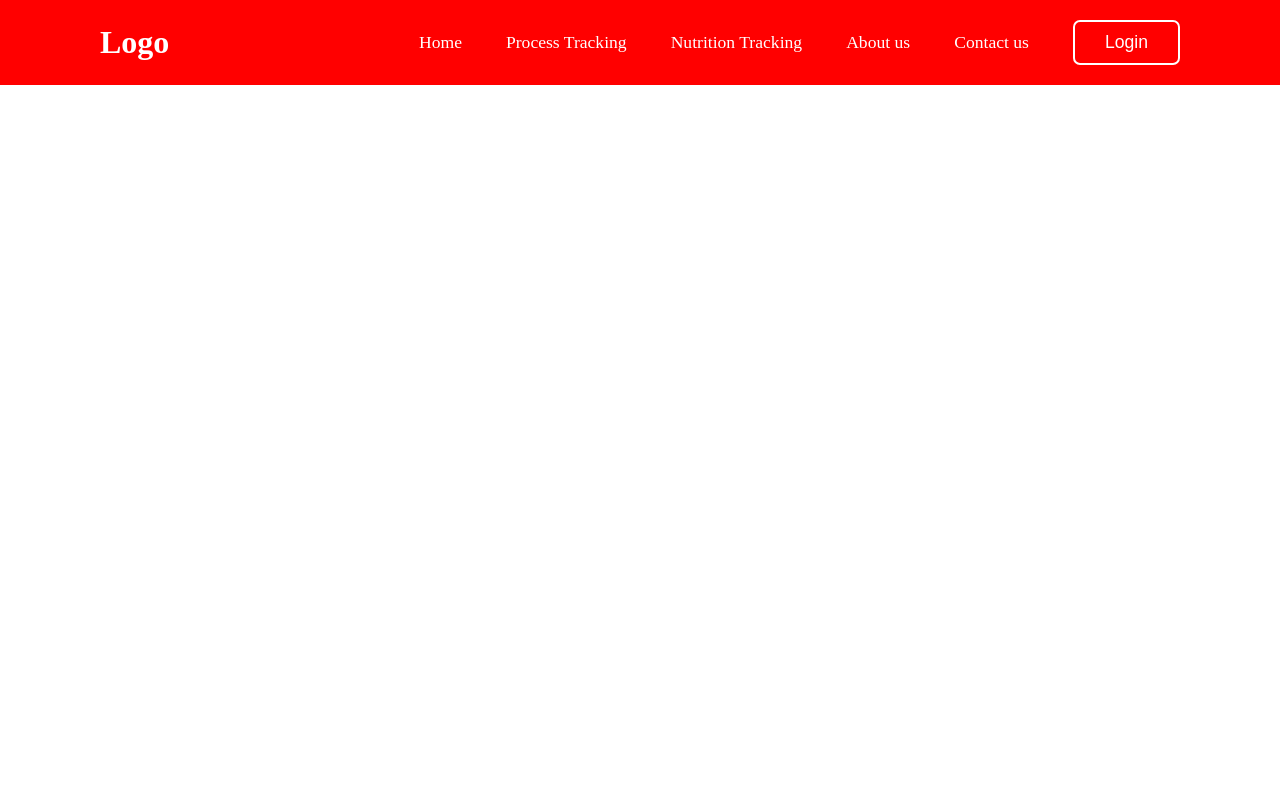
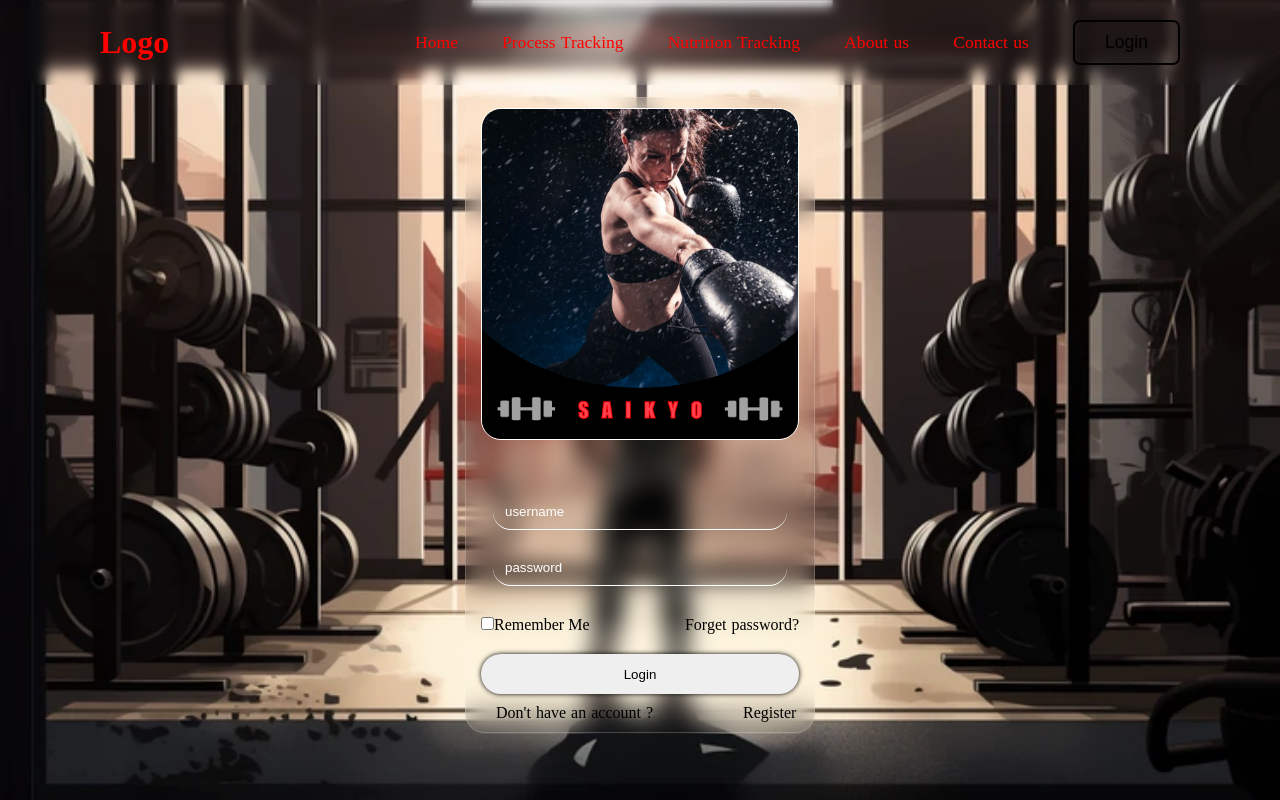
Before and after one commit to Sri01729/DGL_123_Project, a PHP site: page / in a window 1280 px wide. Run offline with PHP 8.4, Linux system fonts and the light colour scheme.

Commit message:
Create login page

```diff
--- a/index.html
+++ b/index.html
@@ -23,7 +23,28 @@
         </nav>
     </header>
     <main>
-
+        <div class="wrapper">
+            <form action="">
+                <img src="images/saikyo_login.png">
+                <div class="input-box">
+                    <input type="text" placeholder="username" required>
+                    <i class="bx bxs-user"></i>
+                </div>
+                <div class="input-box">
+                    <input type="password" placeholder="password" required>
+                    <i class="bx bxs-lock-alt"></i>
+                </div>
+                <div class="remember">
+                    <label><input type="checkbox">Remember Me</label>
+                    <a href="#">Forget password?</a>
+                </div>
+                <input type="submit" class="btn" value="Login">
+                <div class="register">
+                    <p>Don't have an account ? </p>
+                    <a href="#"> Register</a>
+                </div>
+            </form>
+        </div>
     </main>
 
     <script src="" async defer></script>
--- a/style.css
+++ b/style.css
@@ -10,7 +10,8 @@ header {
   left: 0;
   width: 100%;
   padding: 20px 100px;
-  background-color: red;
+  background: transparent;
+  backdrop-filter: blur(6px);
   display: flex;
   justify-content: space-between;
   align-items: center;
@@ -19,14 +20,14 @@ header {
 
 .logo {
   font-size: 2em;
-  color: #fff;
+  color: red;
   user-select: none;
 }
 
 .navigation a {
   position: relative;
   font-size: 1.1em;
-  color: #fff;
+  color: red;
   text-decoration: none;
   font-weight: 500;
   margin-left: 40px;
@@ -35,10 +36,10 @@ header {
 .navigation .btnLogin-popup {
   border-radius: 7px;
   border-style: none;
-  border: 2px solid #fff;
+  border: 2px solid black;
   padding: 10px 30px;
   background-color: transparent;
-  color: #fff;
+  color: black;
   font-size: 1.1em;
   cursor: pointer;
   transition: all 0.3s ease;
@@ -49,7 +50,106 @@ header {
 }
 
 .navigation .btnLogin-popup:hover {
-  background-color: #fff;
-  color: #000;
+  background-color: black;
+  color: white;
   transition: all 0.3s ease;
 }
+
+body {
+  display: flex;
+  justify-content: center;
+  align-items: center;
+  min-height: 100vh;
+  background: url(images/crunch_gym_large.webp) no-repeat;
+  background-size: cover;
+  background-position: center;
+}
+.wrapper {
+  width: 350px;
+  height: auto;
+  background: transparent;
+  padding: 10px 15px;
+  margin: 10px 0;
+  position: relative;
+  border: 1px solid rgba(255, 255, 255, 0.2);
+  backdrop-filter: blur(12px);
+  border-radius: 20px;
+  margin-top: 40px;
+}
+.wrapper img {
+  width: 100%;
+  height: 100%;
+  border-radius: 20px;
+  object-fit: cover;
+  object-position: center;
+  transition: all 0.3s ease;
+  border: 1px solid #fff;
+  margin-bottom: 40px;
+}
+.wrapper .input-box {
+  display: flex;
+  width: 100%;
+  padding: 10px 12px;
+  position: relative;
+}
+.wrapper .input-box input {
+  width: 100%;
+  padding: 10px 12px;
+  border-radius: 20px;
+  border: none;
+  outline: none;
+  background: transparent;
+  border-bottom: 1px solid #fff;
+}
+
+input::placeholder {
+  color: #fff;
+}
+.wrapper .input-box .bx {
+  position: absolute;
+  right: 20px;
+  top: 20px;
+}
+.wrapper .remember {
+  display: flex;
+  justify-content: space-between;
+  margin: 20px 0;
+}
+.wrapper .remembera {
+  text-decoration: none;
+}
+.wrapper .remeber:hover a {
+  text-decoration: underline;
+}
+.btn {
+  width: 100%;
+  height: 40px;
+  border-radius: 20px;
+  outline: none;
+  border: none;
+  outline: none;
+  font-weight: 500;
+  box-shadow: 0px 0px 5px black;
+  margin-bottom: 10px;
+}
+input[value="Login"] {
+  font-weight: 500;
+}
+.wrapper .register {
+  display: inline-flex;
+  justify-content: space-around;
+  margin-left: 15px;
+}
+.register p,
+a {
+  text-decoration: none;
+  color: black;
+  font-size: 16px;
+  word-spacing: 1px;
+}
+.register a {
+  margin-left: 90px;
+}
+.register:hover a {
+  text-decoration: underline;
+}
```
Also changed, not shown: images/crunch_gym_large.webp (added), images/saikyo_login.png (added), 1 other file.
